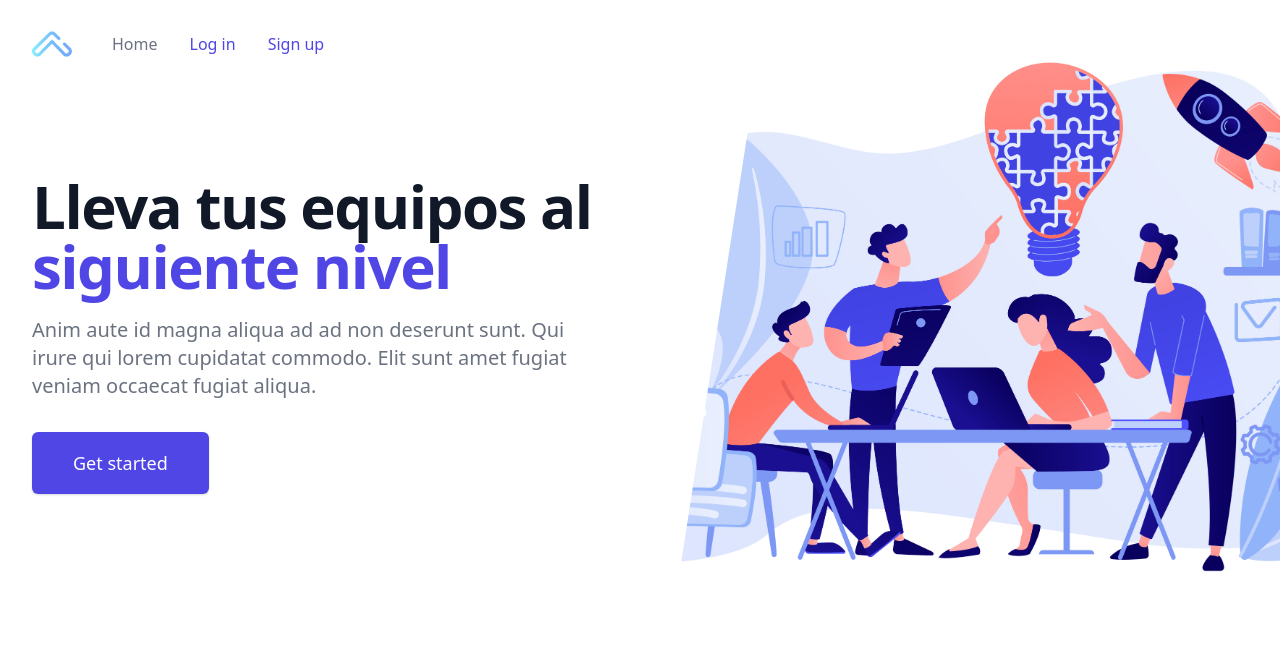
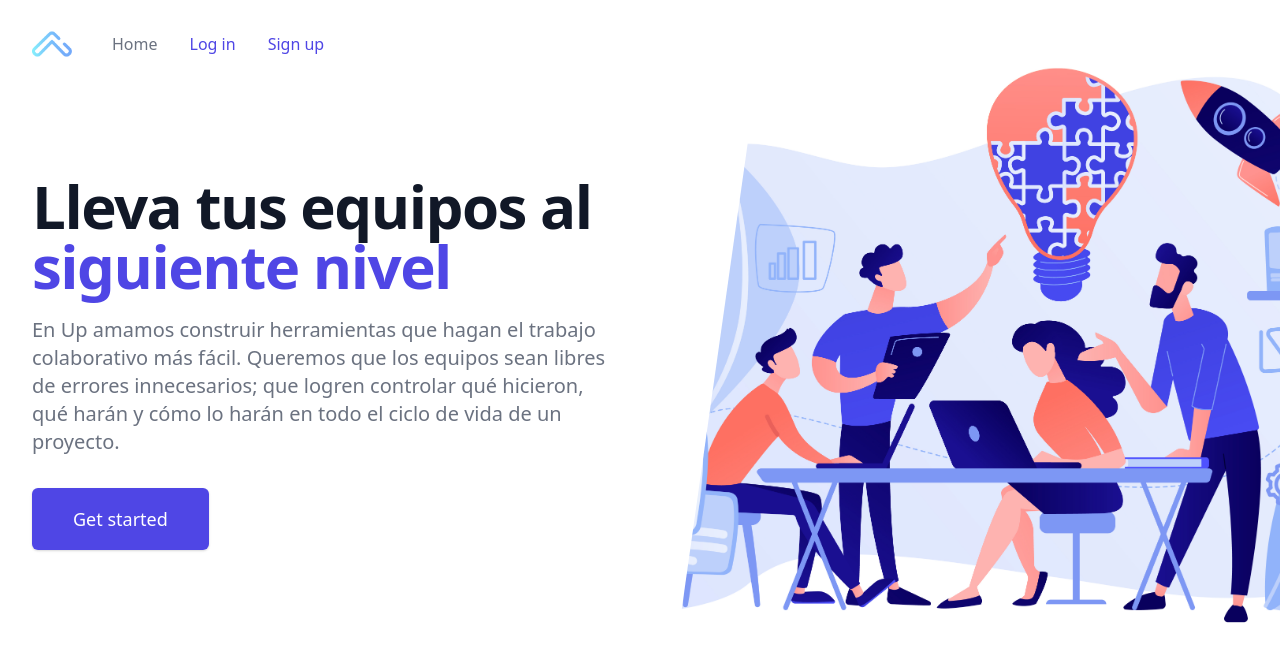
Before and after one commit to yulianacastrodiaz/frontend-fusepong, a React (Create React App) app: page / in a window 1280 px wide. Shown: the top 662 px of the page. Built offline with nearby package versions, Linux system fonts and the light colour scheme.

Commit message:
Update ladingpage

```diff
--- a/src/components/LandingPage/LandingPage.jsx
+++ b/src/components/LandingPage/LandingPage.jsx
@@ -1,5 +1,4 @@
 import React from "react";
-import s from "./LandingPage.module.css";
 import { NavLink } from "react-router-dom";
 
 export default function LandingPage() {
@@ -67,9 +66,11 @@ export default function LandingPage() {
                   </span>
                 </h1>
                 <p className="mt-3 text-base text-gray-500 sm:mt-5 sm:text-lg sm:max-w-xl sm:mx-auto md:mt-5 md:text-xl lg:mx-0">
-                  Anim aute id magna aliqua ad ad non deserunt sunt. Qui irure
-                  qui lorem cupidatat commodo. Elit sunt amet fugiat veniam
-                  occaecat fugiat aliqua.
+                  En Up amamos construir herramientas que hagan el trabajo
+                  colaborativo más fácil. Queremos que los equipos sean libres
+                  de errores innecesarios; que logren controlar qué hicieron,
+                  qué harán y cómo lo harán en todo el ciclo de vida de un
+                  proyecto.
                 </p>
                 <div className="mt-5 sm:mt-8 sm:flex sm:justify-center lg:justify-start">
                   <div className="rounded-md shadow">
```
